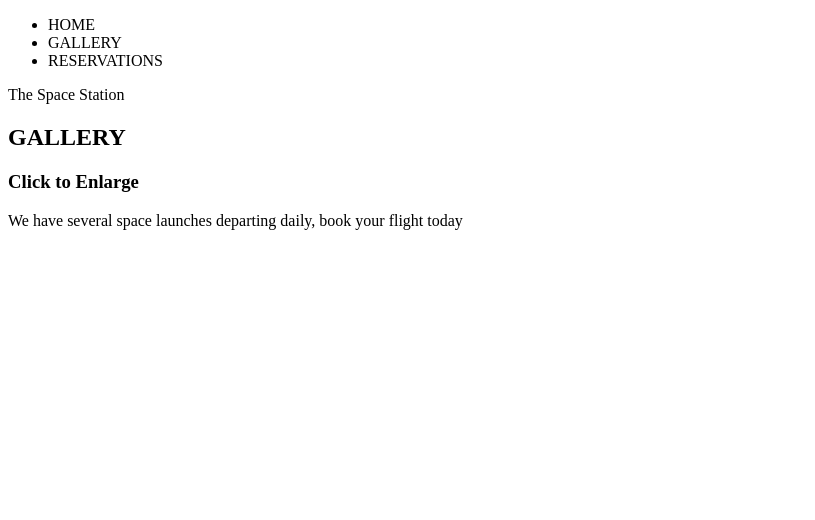
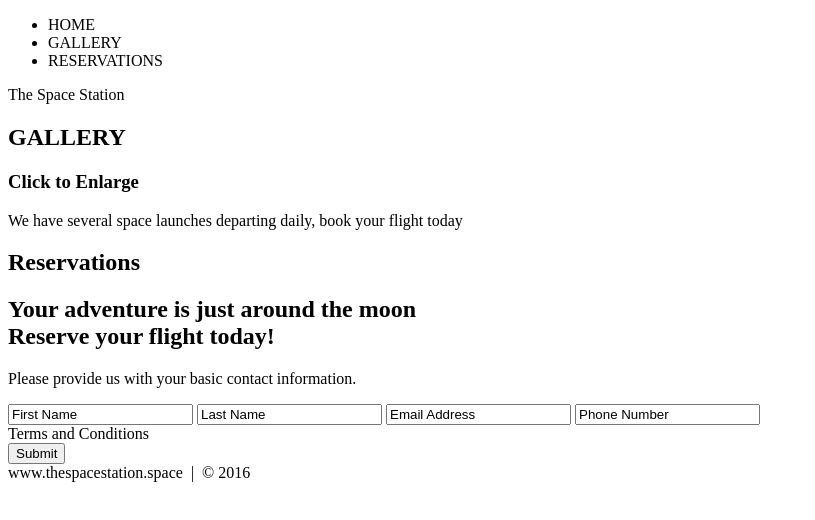
Before and after one commit to r1leyJ/HTML-and-CSS, a plain HTML site: page Project/index.html in a window 1280 px wide. Shown: the whole page, without its empty margins (0-815 px from the left). Drawn offline with Linux system fonts and the light colour scheme.

Commit message:
Update index.html
Completed basic skeleton for Space_Station page

```diff
--- a/Project/index.html
+++ b/Project/index.html
@@ -2,7 +2,7 @@
 <html lang="en">
 	<head>
 		<meta charset="utf-8">
-		<title> The Space Station  Resort </title>
+		<title> The Space Station | Resort </title>
 	</head>
 	<body>
 
@@ -47,6 +47,46 @@
 
 				</div>
 			</div>
+		</section>
+		<!--END GALLERY-->
+
+		<!-- RSVP -->
+		<section>
+			<div>
+				<div>
+					<h1>Reservations</h1>
+					<div>
+						<h2><span>Your adventure is just around the moon</span>
+							<br />Reserve your flight today!
+						</h2>
+						<p>
+						Please provide us with your basic contact information.
+						</p>
+						<div>
+							<form action="" method="post">
+								<input class="rsvp" type="text" value="First Name">
+								<input class="rsvp" type="text" value="Last Name">
+								<input class="rsvp" type="text" value="Email Address">
+								<input class="rsvp" type="text" value="Phone Number">
+								<div class="form-spacer">
+									<label class="terms">Terms and Conditions</label>
+								</div>
+								<div>
+									<input type="submit" value="Submit">
+								</div>
+							</form>
+						</div>
+					</div>
+				</div>
+			</div>
+		</section>
+		<!-- RSVP -->
+
+		<!-- FOOTER -->
+		<div>
+			www.thespacestation.space &nbsp;|&nbsp; &copy; 2016
+		</div>
+		<!-- FOOTER -->
 
 	</body>
 </html>
```
